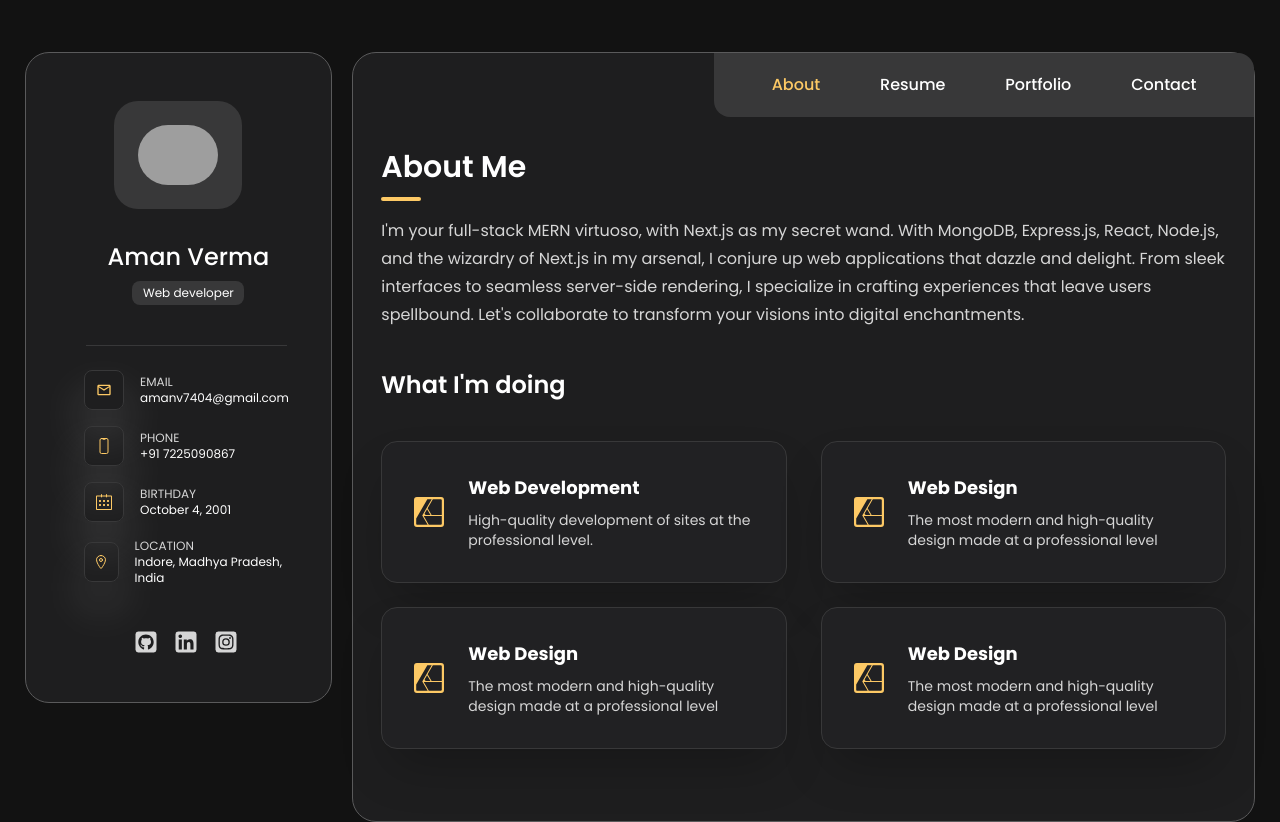
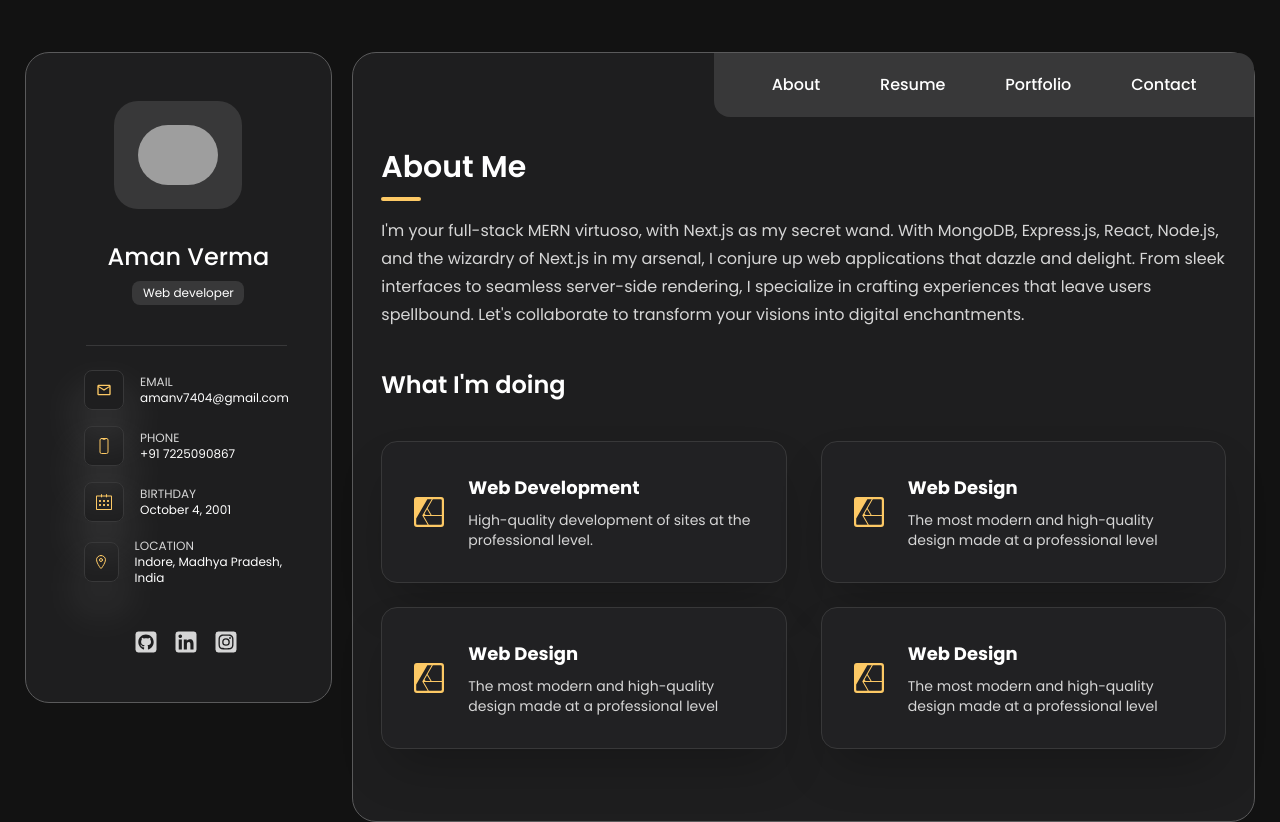
Before and after one commit to Aman0413/My-Portfolio, a Next.js app: page / in a window 1280 px wide. Built offline with nearby package versions, Linux system fonts and the light colour scheme; grey boxes are pictures that could not be loaded.

Commit message:
remove window.location

```diff
--- a/src/components/Navbar.jsx
+++ b/src/components/Navbar.jsx
@@ -4,7 +4,7 @@ import Link from "next/link";
 import React from "react";
 
 function Navbar() {
-  const location = window.location.pathname;
+  const location = "";
 
   return (
     <div className=" hidden md:flex justify-end ">
```
